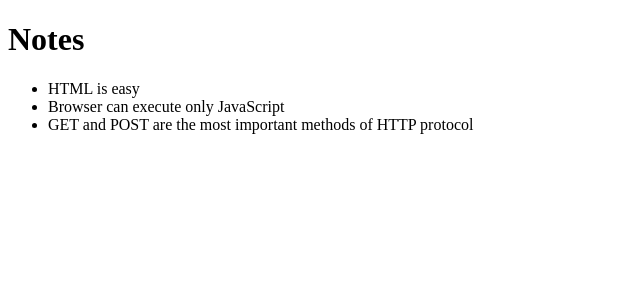
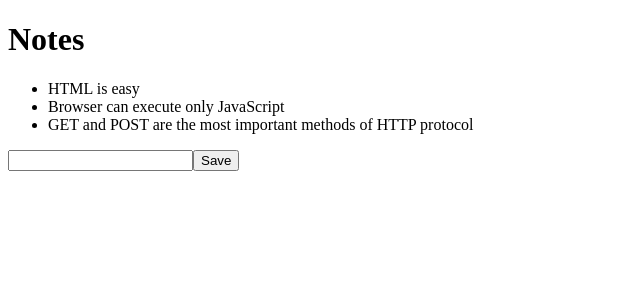
Before and after one commit to ricky-kiva/fe-scratch-notes-fso, a React (Vite) app in the folder 1_notes_app/: page / in a window 1280 px wide. Shown: the top 300 px of the page, without its empty margins (0-640 px from the left). Built offline with nearby package versions, Linux system fonts and the light colour scheme.

Commit message:
feat(src-app): impl. Note submit func.

```diff
--- a/1_notes_app/src/App.jsx
+++ b/1_notes_app/src/App.jsx
@@ -1,6 +1,27 @@
+import { useState } from 'react'
 import Note from './components/Note'
 
-const  App = ({ notes }) =>
+const  App = (props) => {
+  const [notes, setNotes] = useState(props.notes)
+  const [newNote, setNewNote] = useState('')
+
+  const addNote = (event) => {
+    event.preventDefault()
+    const noteObject = {
+      content: newNote,
+      important: Math.random() < 0.5,
+      id: notes.length + 1
+    }
+
+    setNotes(notes.concat(noteObject))
+    setNewNote('')
+  }
+
+  const handleNoteChange = (event) => {
+    setNewNote(event.target.value)
+  }
+
+  return (
     <div>
       <h1>Notes</h1>
       <ul>
@@ -8,7 +29,15 @@
           <Note key={i} note={note} />
         )}
       </ul>
+      <form onSubmit={addNote}>
+        <input
+          value={newNote}
+          onChange={handleNoteChange}
+        />
+        <button type="submit">Save</button>
+      </form>
     </div>
-
+  )
+}
 
 export default App
```
Lines whose indentation alone changed are shown as unchanged.
